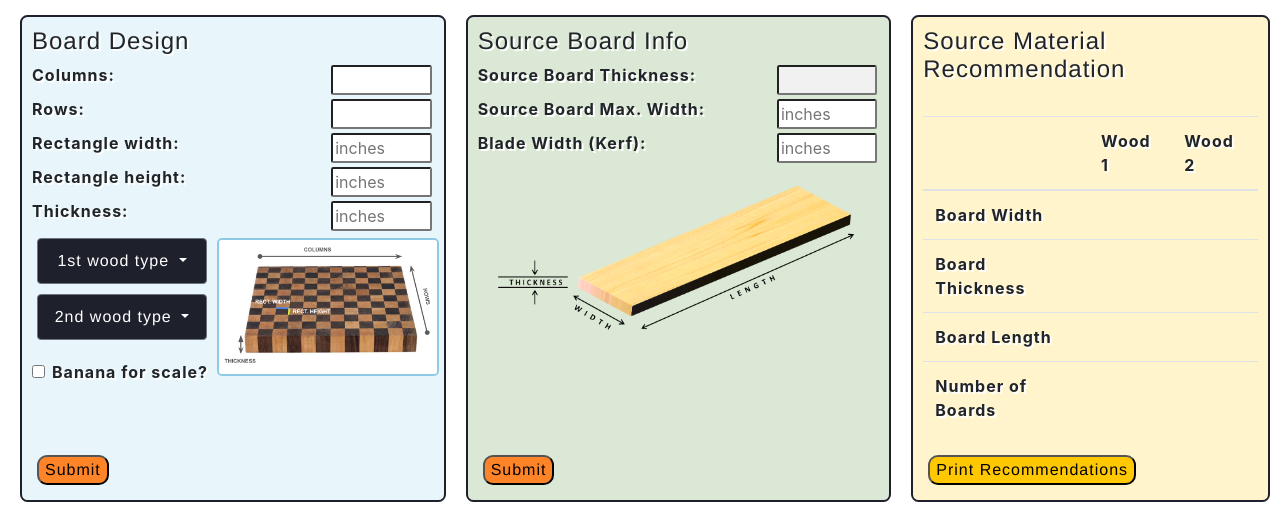
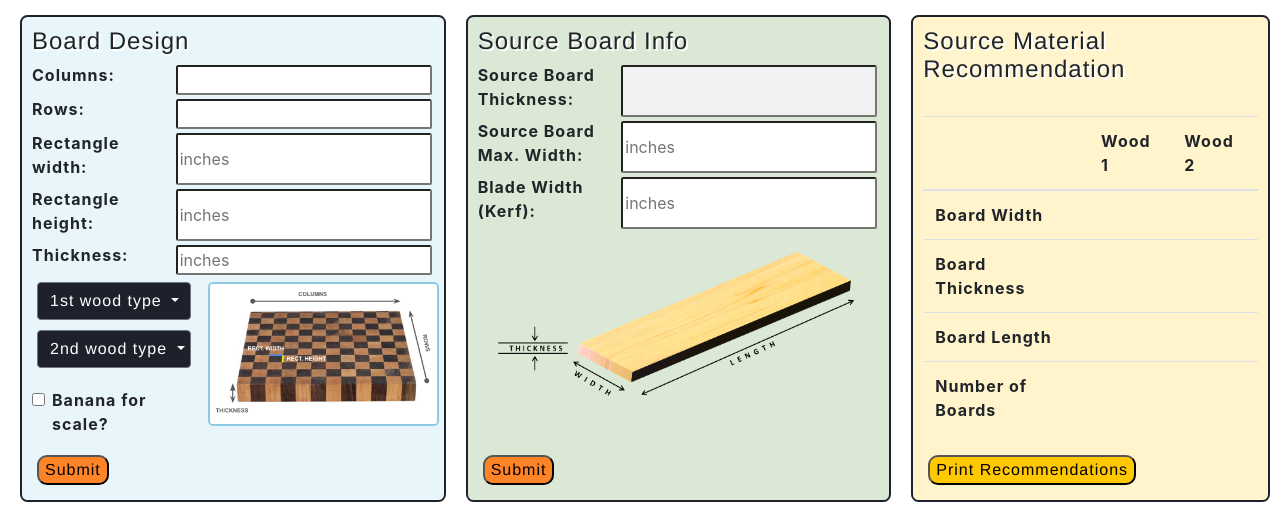
Before and after one commit to alliesoldau/End-Grain-Cutting-Board-Designer, a plain HTML site: page index.html in a window 1280 px wide. Shown: the part 47-556 px from the top of the page. Drawn offline with nearby package versions, Linux system fonts and the light colour scheme.

Commit message:
cleaned up some css

```diff
--- a/styles.css
+++ b/styles.css
@@ -28,6 +28,8 @@ h3 {
 h4 {
     font-family: "Monoton", Helvetica, sans-serif;
     letter-spacing: 1px;
+    text-shadow: 2px 2px white;
+
 }
 
 h6 {
@@ -72,7 +74,6 @@ label {
     margin: 10px;
     padding: 10px;
     vertical-align: top;
-    text-shadow: 2px 2px white;
     display: flex;
     flex-direction: column;
     justify-content: space-between;
@@ -101,7 +102,7 @@ label {
 
 #dropdownMenuButton {
     margin: 5px;
-    padding: 10px;
+    width: 90%;
 }
 
 .submit-button, #printButton {
@@ -153,7 +154,7 @@ label {
 }
 
 #sBoardThick, #sBoardWidth, #bladeKerf, #xDim, #yDim, #rectWidth, #rectHeight, #thickness, #sBoardThickness {
-    width: 25%;
+    width: auto;
     border-radius: 2.5px;
     margin: 0.125em;
 }
```
